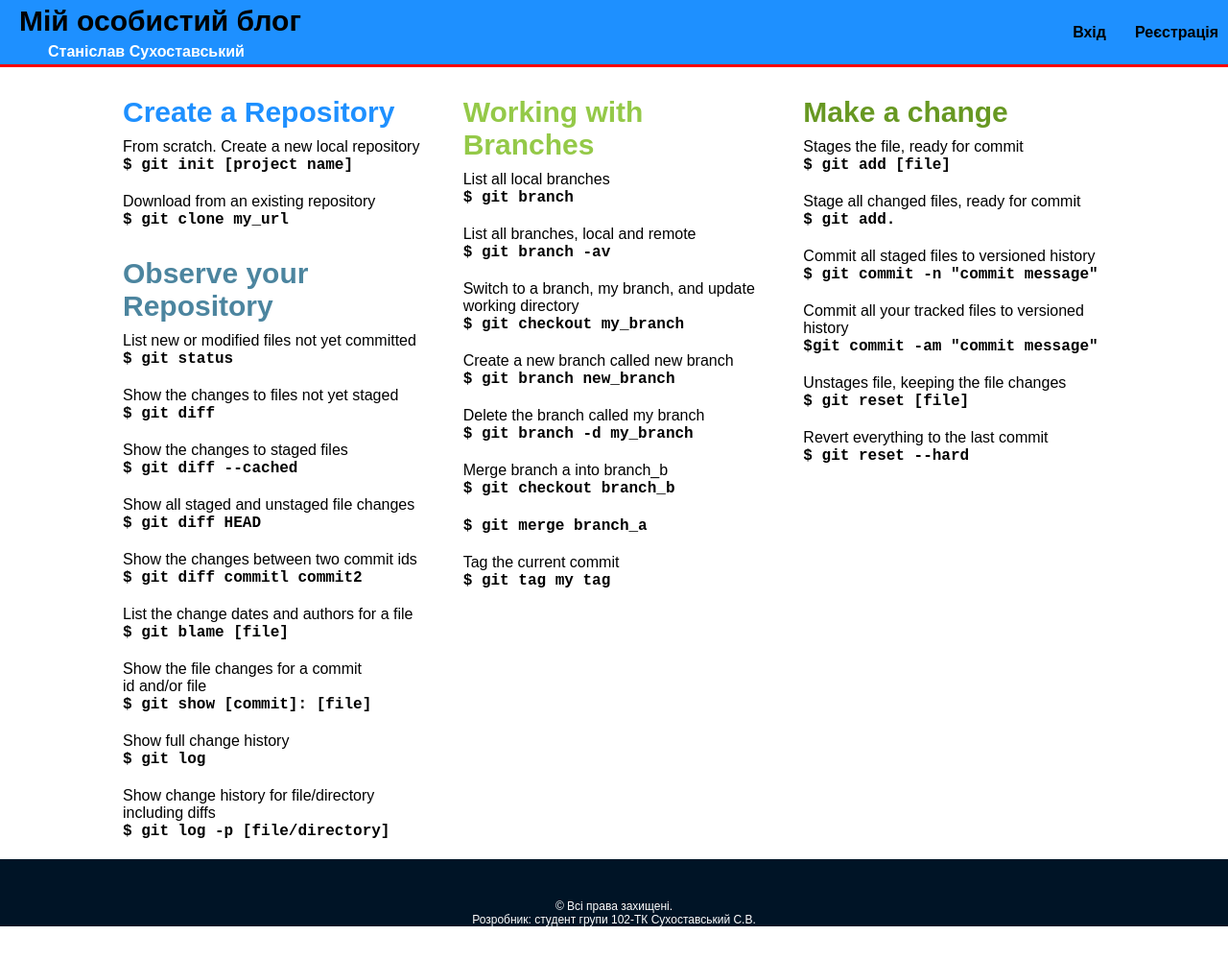
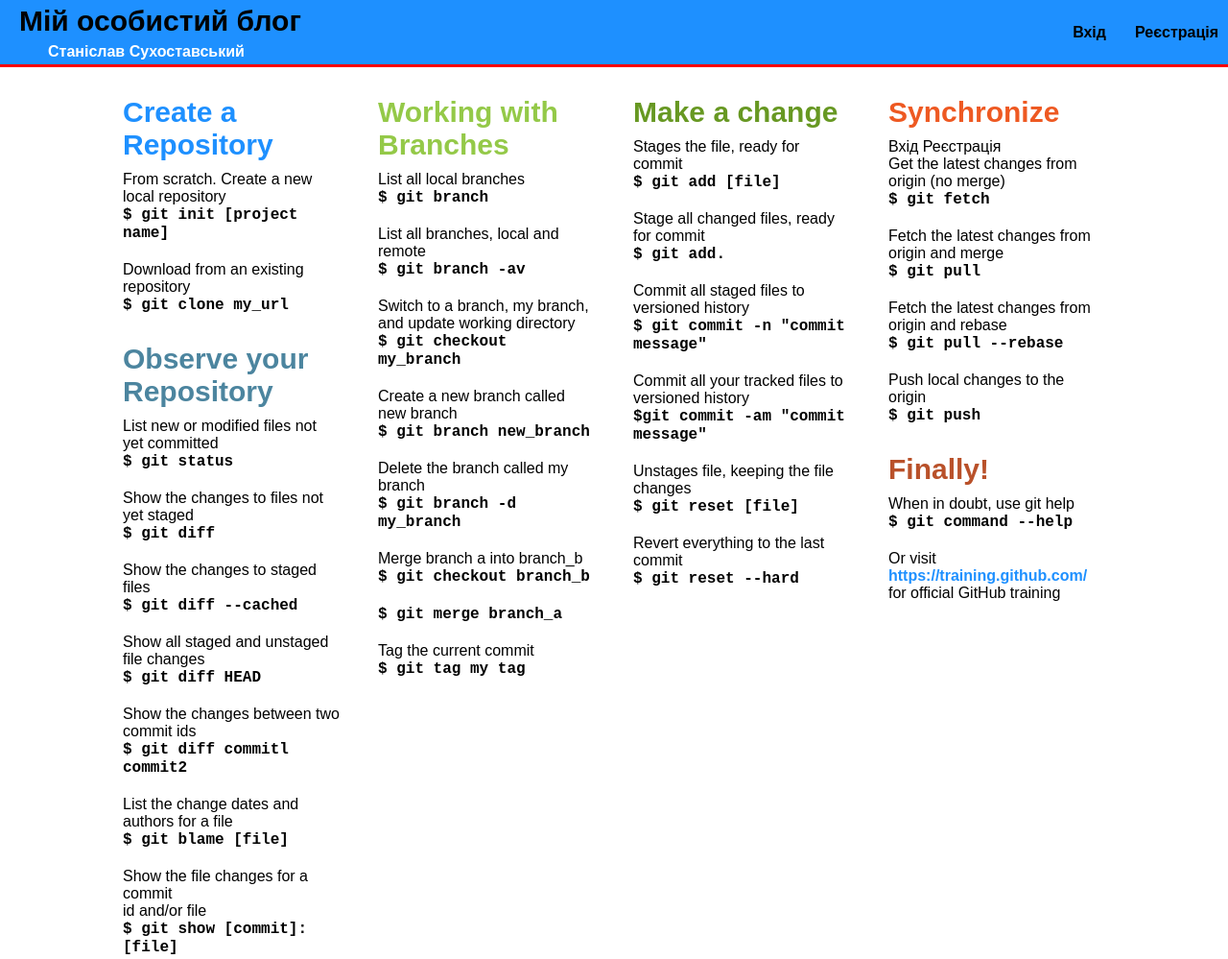
Before and after one commit to Stanislav22219/LabRab13, a plain HTML site: page LabRab13/git_commands.html in a window 1280 px wide. Shown: the top 999 px of the page at 96% size. Before the commit the page ends 965 px from the top, so only its background shows below. Drawn offline with Linux system fonts and the light colour scheme.

Commit message:
Synchronize, Finally!

```diff
--- a/LabRab13/git_commands.html
+++ b/LabRab13/git_commands.html
@@ -81,6 +81,26 @@
             <p>Revert everything to the last commit</p>
            <p class="code"><code>$ git reset --hard</code></p>
         </div>
+        <div class="column">
+            <div>
+                <h2 class="fifth">Synchronize</h2>
+                <p>Вхід Реєстрація</p></p>
+                <p>Get the latest changes from origin (no merge)</p></p>
+               <p class="code"><code>$ git fetch</code></p></p>
+                <p>Fetch the latest changes from origin and merge</p></p>
+               <p class="code"><code>$ git pull</code></p></p>
+                <p>Fetch the latest changes from origin and rebase</p></p>
+               <p class="code"><code>$ git pull --rebase</code></p></p>
+                <p>Push local changes to the origin</p></p>
+               <p class="code"><code>$ git push</code></p></p>
+            </div>
+            <div>
+                <h2 class="sixth">Finally!</h2>
+                When in doubt, use git help
+                <p class="code"><code>$ git command --help</code></p>
+                <p>Or visit <a href="https://training.github.com/">https://training.github.com/</a> for official GitHub training</p>
+            </div>
+        </div>
     </main>
     <footer>
         <span>© Всі права захищені.<br>Розробник: студент групи 102-ТК Сухоставський С.В.</span>
```
